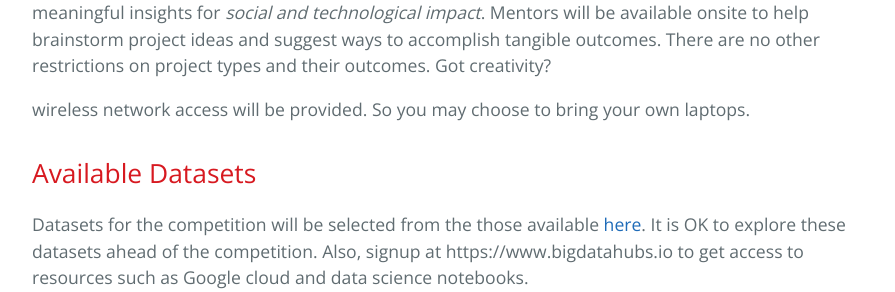
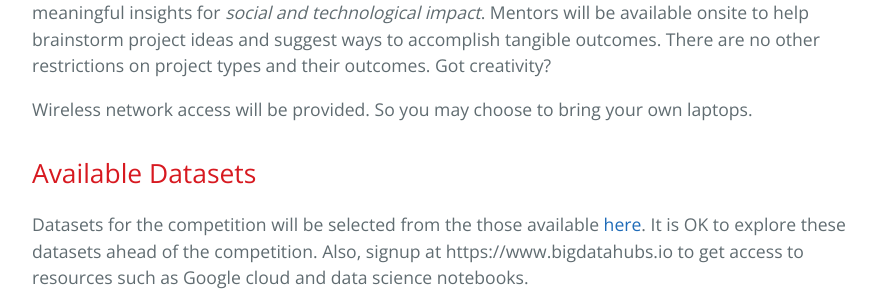
Before and after one commit to BridgingBigData/BridgingBigData.github.io, a Jekyll site: the page built from pages/tdc.md, in a window 1280 px wide and 900 px high, scrolled down 1992 px. Shown: the part 163-455 px from the top of the window, without its empty margins (192-1087 px from the left). Built offline with Jekyll 4.4.1, drawn with Linux system fonts in a browser that asks for light colours.

Commit message:
update tdc page

```diff
--- a/pages/tdc.md
+++ b/pages/tdc.md
@@ -42,7 +42,7 @@ Amy Unruh, Developer relations, Google
 
 Teams of participants (up to 4) will *hack* available datasets to produce meaningful insights along the two thematic areas listed above. The projects should demonstrate data-driven *decision making* with meaningful insights for *social and technological impact*. Mentors will be available onsite to help brainstorm project ideas and suggest ways to accomplish tangible outcomes. There are no other restrictions on project types and their outcomes. Got creativity?
 
-wireless network access will be provided. So you may choose to bring your own laptops.
+Wireless network access will be provided. So you may choose to bring your own laptops.
 
 ## Available Datasets
 Datasets for the competition will be selected from the those available [here](https://www.bigdatahubs.io/resources/). It is OK to explore these datasets ahead of the competition. Also, signup at https://www.bigdatahubs.io to get access to resources such as Google cloud and data science notebooks.
```
